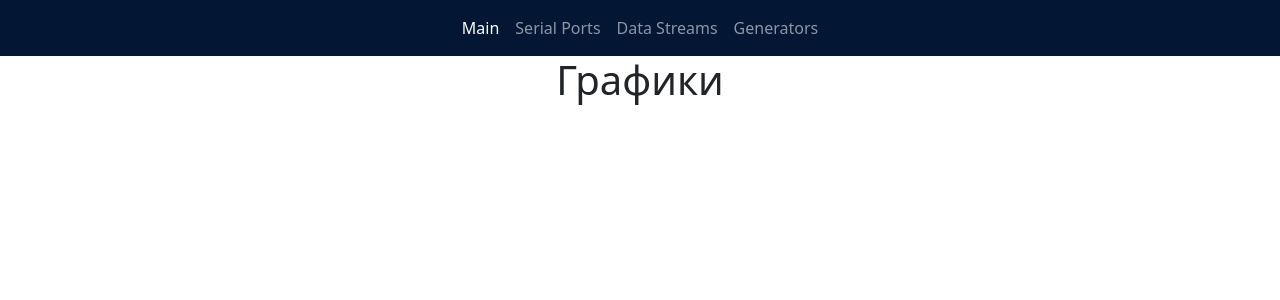
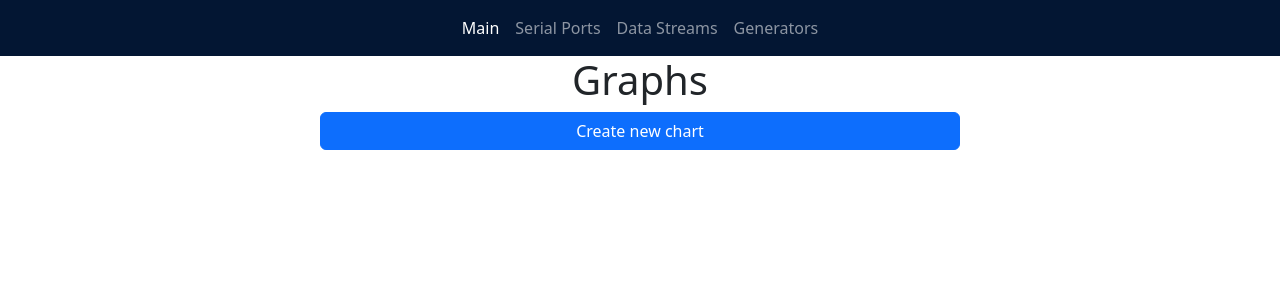
Before and after one commit to ArthurKoba/series-communication, a React (Create React App) app: page / in a window 1280 px wide. Shown: the top 300 px of the page. Built offline with nearby package versions, Linux system fonts and the light colour scheme.

Commit message:
add new chart button

```diff
--- a/src/modules/charts/Charts.jsx
+++ b/src/modules/charts/Charts.jsx
@@ -1,5 +1,5 @@
 import React from 'react';
-import {Container} from "react-bootstrap";
+import {Button, Container} from "react-bootstrap";
 
 import ChartList from "./components/ChartList";
 import appStorage from "../../appStorage";
@@ -8,8 +8,9 @@ import {observer} from "mobx-react-lite";
 
 const Charts = observer(() => {
     return (
-        <Container fluid className="p-0">
-            <h1 className="text-center">Графики</h1>
+        <Container fluid className="row p-0 justify-content-center">
+            <h1 className="text-center">Graphs</h1>
+            <Button className="col-6" onClick={() => appStorage.chartsManager.createNewChart()}>Create new chart</Button>
             <ChartList charts={appStorage.chartsManager.charts}/>
         </Container>
     );
--- a/src/modules/charts/store/chartManagerStorage.js
+++ b/src/modules/charts/store/chartManagerStorage.js
@@ -15,6 +15,10 @@ class ChartManager {
         this.charts = chartConfigs.map(
             (config, id) => new chartStorage({manager: this, configs: {id: id, ...config}})
         )
+    }
+
+    createNewChart() {
+        this.charts = [...this.charts, new chartStorage({manager: this, configs: {id: this.charts.length}})]
     }
 
     deleteChart(chart) {
```
